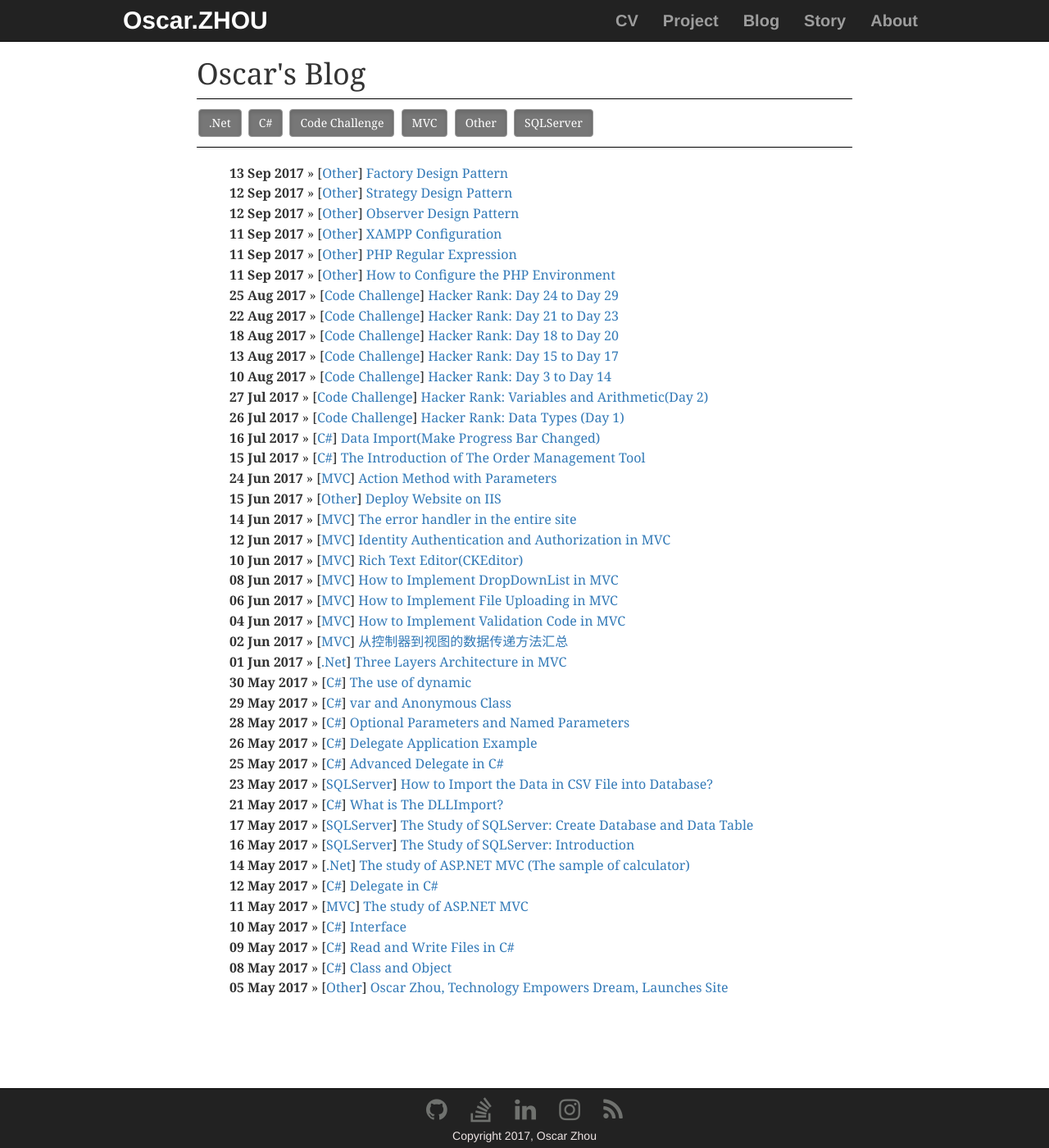
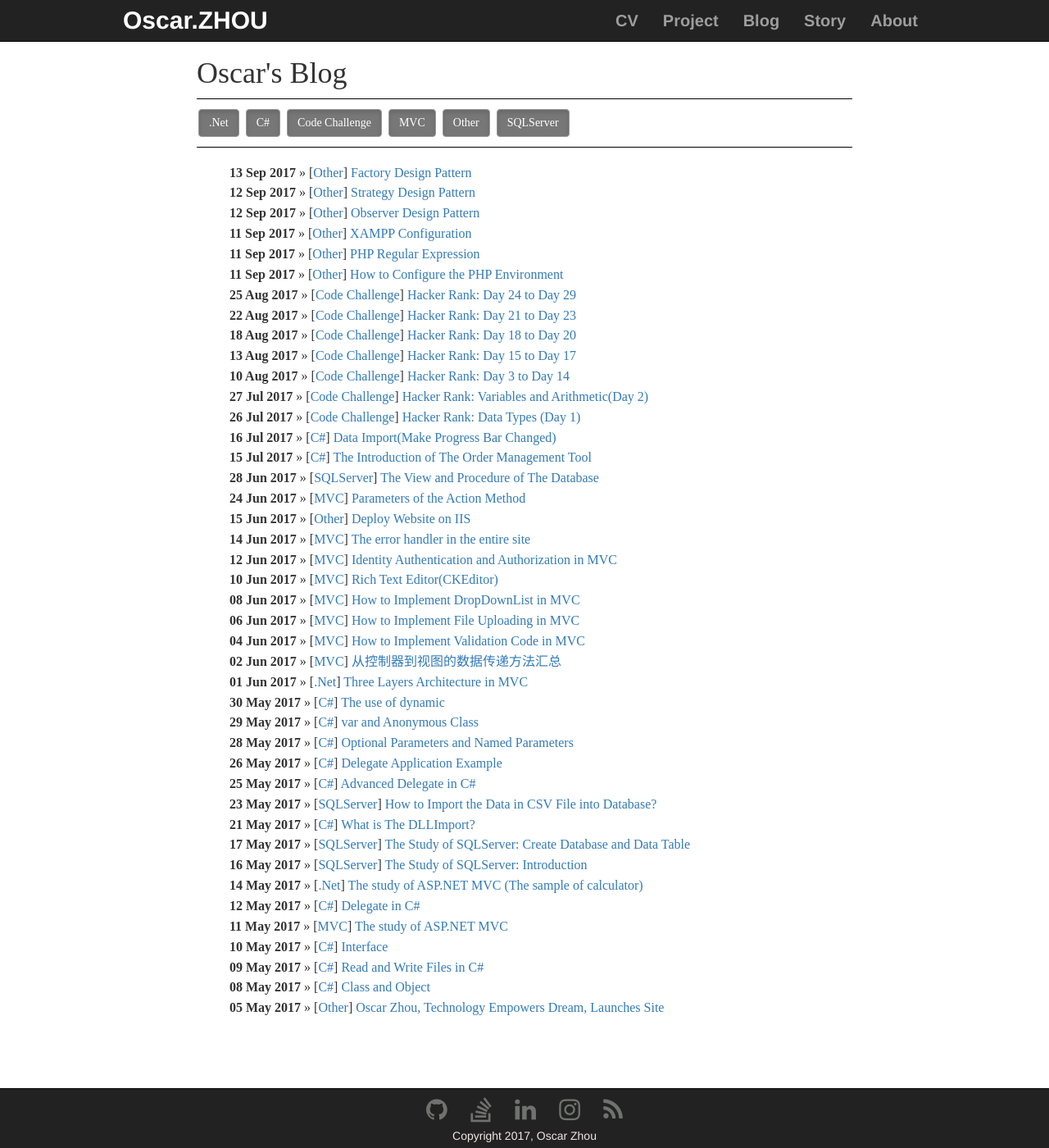
Before and after one commit to OscarZhou/oscarzhou.github.io, a Jekyll site: the page built from blog/index.html, in a window 1280 px wide and 1400 px high. Shown: the whole window at 82% size. Built offline with Jekyll 4.4.1, drawn with Linux system fonts in a browser that asks for light colours; nearby versions of some CDN libraries; the list of posts is cut into pages by our own code; comment, search, counter and statistics services are not loaded; some of the changed lines change nothing that is shown.

Commit message:
add an article
The View and Procedure of The Database
replace the font for whole pages.

```diff
--- a/_posts/2017-06-24-action-method-with-parameters.md
+++ b/_posts/2017-06-24-parameters-of-action-method.md
@@ -1,5 +1,5 @@
 ---
-title: "Action Method with Parameters"
+title: "Parameters of the Action Method"
 date: 2017-06-24
 category: MVC
 tags: [MVC, .NET]
--- /dev/null
+++ b/_posts/2017-06-28-view-and-procedure-of-databases.md
@@ -0,0 +1,211 @@
+---
+title: "The View and Procedure of The Database"
+date: 2017-06-28
+category: SQLServer
+tags: [SQL, Database, Procedure, View]
+comments: true
+
+---
+
+## What is stored procedure?
+
+A **[stored procedure](https://en.wikipedia.org/wiki/Stored_procedure)** (also termed proc, storp, sproc, StoPro, StoredProc, StoreProc, sp, or SP) is a subroutine available to applications that access a relational database management system (RDBMS). Such procedures are stored in the database data dictionary.
+Uses for stored procedures include data-validation (integrated into the database) or access-control mechanisms. Furthermore, stored procedures can consolidate and centralize logic that was originally implemented in applications. To save time and memory, extensive or complex processing that requires execution of several SQL statements can be saved into stored procedures, and all applications call the procedures. One can use nested stored procedures by executing one stored procedure from within another.
+
+***
+
+## Custom stored procedure without parameters
+
+The syntax of defining stored procedure:
+
+    Create PROC[EDURE] [procedure name]
+        @[parameter1] [data type] = [default value] OUTPUT,
+        ....,
+        @[parameterN] [data type] = [default value] OUTPUT,
+    AS
+        [SQL statement]
+    GO
+
+
+The parameters of stored procedure:
+1. Optional parameters, which is same in C#
+2. Input parameters and output parameters
+3. Input parameters allows default value
+
+I will use some specific question to show how to create non-parameter stored procedure. For example, there are table `Students`, `StudentClass` and `ScoreList`. All data we will operate come from these three tables.
+
+<p align="center">
+<img src="/images/post/20170628001.png" alt="data table" width="70%"  /><br/>
+<center><h5><b>Figure 1</b></h5></center>
+</p>
+
+
+**Question:**
+1. Querying the test results. Displaying the student number, student name, class and overall result and sorting the overall result.
+2. Counting and analyzing the overall result. Displaying class name, the average score of C#, the average score of databases and grouping the class.
+
+As the illustration above showed that the student name and student number are in the table `Students`. The class name is in the table `StudentClass`. The overall result is in the table `ScoreList`. Thus, question one is join query from 3 tables.
+
+The procedure can be written like
+
+
+    use [SMDBWeb]
+    go
+
+    if exists(select * from sysobjects where name = 'usp_queryscore')
+    drop procedure usp_queryscore
+    go
+
+    create procedure usp_queryscore
+    as
+        select StudentName, st.StudentId, ClassName, ScoreSum = (CSharp + SQLServerDB)
+        from Students st
+        inner join StudentClass sc on st.ClassId = sc.ClassId
+        inner join ScoreList sl on st.StudentId = sl.StudentId
+        order by ScoreSum desc
+
+        select ClassName, C#Avg = avg(CSharp), DBAvg = avg(SQLServerDB)
+        from Students st
+        inner join StudentClass sc on st.ClassId = sc.ClassId
+        inner join ScoreList sl on st.StudentId = sl.StudentId
+        group by ClassName
+
+    go
+
+    exec usp_queryscore
+
+You can see that we create the procedure by referencing the syntax of the procedure. The result is:
+
+<p align="center">
+<img src="/images/post/20170628002.png" alt="non-parameter procedure" width="50%"  /><br/>
+<center><h5><b>Figure 2</b></h5></center>
+</p>
+
+***
+
+## Custom stored procedure with parameters
+
+There are two kinds of parameters for stored procedure, input parameters and output parameters. Input parameters is to pass the value into stored procedure. Output parameters is to get the result sets after calling stored procedure.
+
+**Question:** Querying the overall result by custom passing line.
+
+The procedure can be written in this way.
+
+    use [SMDBWeb]
+    go
+
+    if exists(select * from sysobjects where name = 'usp_queryscore')
+    drop procedure usp_queryscore
+    go
+
+    create procedure usp_queryscore
+    @C# int,
+    @DB int
+    as
+        select StudentName, st.StudentId, ClassName, CSharp, SQLServerDB
+        from Students st
+        inner join StudentClass sc on st.ClassId = sc.ClassId
+        inner join ScoreList sl on st.StudentId = sl.StudentId
+        where CSharp > @C# and SQLServerDB > @DB
+
+    go
+
+    exec usp_queryscore 60,60
+
+In this procedure, the passing line for C# and SQLServerDB is 60 and 60 respectively.
+
+<p align="center">
+<img src="/images/post/20170628003.png" alt="parameter procedure" width="50%"  /><br/>
+<center><h5><b>Figure 3</b></h5></center>
+</p>
+
+You can find that all scores are above 60.
+
+***
+
+## Custom stored procedure with default parameters
+
+For the same question, the procedure can be written like
+
+    use [SMDBWeb]
+    go
+
+    if exists(select * from sysobjects where name = 'usp_queryscore')
+    drop procedure usp_queryscore
+    go
+
+    create procedure usp_queryscore
+    @C# int=60,
+    @DB int=60
+    as
+        select StudentName, st.StudentId, ClassName, CSharp, SQLServerDB
+        from Students st
+        inner join StudentClass sc on st.ClassId = sc.ClassId
+        inner join ScoreList sl on st.StudentId = sl.StudentId
+        where CSharp > @C# and SQLServerDB > @DB
+
+    go
+
+    exec usp_queryscore
+    exec usp_queryscore @C#=65
+    exec usp_queryscore @DB=65
+    exec usp_queryscore 60,65
+
+As we see, the only changes different from the previous one is to assign default value to the parameters. The result is
+
+
+<p align="center">
+<img src="/images/post/20170628004.png" alt="parameter procedure" width="50%"  /><br/>
+<center><h5><b>Figure 4</b></h5></center>
+</p>
+
+***
+
+## Custom stored procedure with output parameters
+
+**Question:** Querying the overall result by custom passing line and displaying the query list and outputing the number of people who do not participate the test and fail the tests.
+
+    use [SMDBWeb]
+    go
+
+    if exists(select * from sysobjects where name = 'usp_queryscore')
+    drop procedure usp_queryscore
+    go
+
+    create procedure usp_queryscore
+    @C# int=60,
+    @DB int=60,
+    @AbsentCount int output,
+    @FailedCount int output
+    as
+        select StudentName, st.StudentId, ClassName, CSharp, SQLServerDB
+        from Students st
+        inner join StudentClass sc on st.ClassId = sc.ClassId
+        inner join ScoreList sl on st.StudentId = sl.StudentId
+        where CSharp > @C# and SQLServerDB > @DB
+
+        select @AbsentCount = count(*) from Students
+        where StudentId not in (select StudentId from ScoreList)
+
+        select @FailedCount = count(*) from ScoreList
+        where CSharp < @C# or SQLServerDB < @DB
+
+    go
+
+    declare @AbsentCount int, @FaildedCount int
+    exec usp_queryscore 60,60,@AbsentCount output, @FaildedCount output
+    select AbsentCount = @AbsentCount, FailedCount = @FaildedCount
+
+The store procedure with output parameters requires to define the output parameters at the very beginning. In the part of the logical implementation, it is only to query from a single table, which is not difficult. You should notice that the part of executing procedure is different from the ones we did before. You have to declare the output parameter and use select statement to show the result of output parameters.
+
+In this case, the result is
+
+
+<p align="center">
+<img src="/images/post/20170628005.png" alt="parameter procedure" width="50%"  /><br/>
+<center><h5><b>Figure 5</b></h5></center>
+</p>
+
+***
+
+So far, I have already showed the use of different custom stored procedure. It is better to keep the syntax in your mind.
--- a/css/default.css
+++ b/css/default.css
@@ -1,7 +1,8 @@
 body{
     width: 95%;
     height: auto;
-    font-family: 'Merriweather', Georgia, Times;
+    /*font-family: 'Merriweather', Georgia, Times;*/
+    font-family: "Calibri Light";
     font-size: 20px;
     margin: 0 auto;
 }
```
Also changed, not shown: images/post/20170628001.png (added), images/post/20170628002.png (added), images/post/20170628003.png (added), images/post/20170628004.png (added), images/post/20170628005.png (added).
